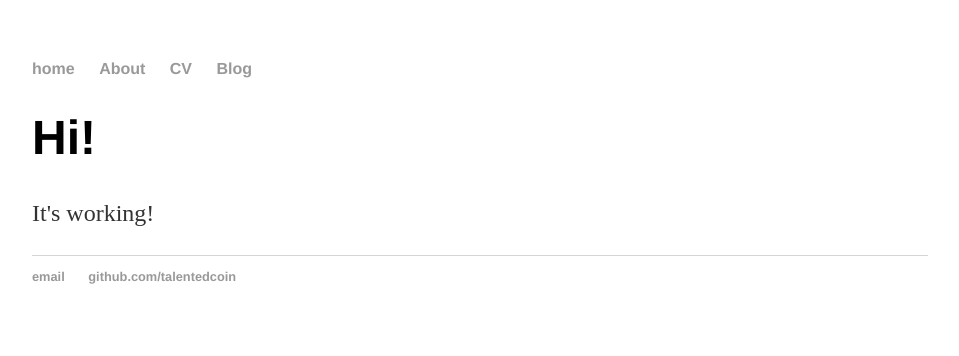
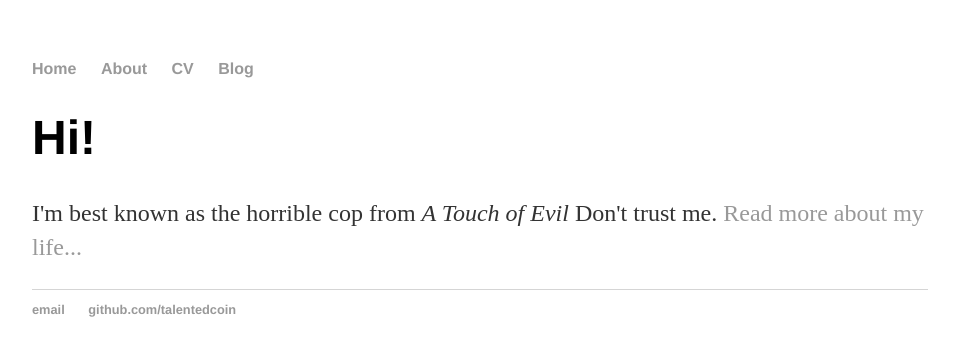
Before and after one commit to talentedcoin/talentedcoin.github.io, a Jekyll site: the page built from index.html, in a window 1280 px wide. Shown: the top 356 px of the page, without its empty margins (160-1119 px from the left). Built offline with Jekyll 4.4.1, drawn with Linux system fonts in a browser that asks for light colours.

Commit message:
Update index.html

```diff
--- a/index.html
+++ b/index.html
@@ -1,29 +1,8 @@
-<!DOCTYPE html>
-<html>
-	<head>
-		<title>talentedcoin.com</title>
-		<link rel="stylesheet" type="text/css" href="/css/main.css">
-	</head>
-	<body>
-		<nav>
-    		<ul>
-        		<li><a href="/">home</a></li>
-	        	<li><a href="/about">About</a></li>
-        		<li><a href="/cv">CV</a></li>
-        		<li><a href="/blog">Blog</a></li>
-    		</ul>
-		</nav>
-		<div class="container">
-    		<div class="blurb">
-        		<h1>Hi!</h1>
-				<p>It's working!</p>
-    		</div><!-- /.blurb -->
-		</div><!-- /.container -->
-		<footer>
-    		<ul>
-        		<li><a href="mailto:ryan@talentedcoin.com">email</a></li>
-        		<li><a href="https://github.com/talentedcoin">github.com/talentedcoin</a></li>
-			</ul>
-		</footer>
-	</body>
-</html>
+---
+layout: default
+title: talentedcoin
+---
+<div class="blurb">
+	<h1>Hi!</h1>
+	<p>I'm best known as the horrible cop from <em>A Touch of Evil</em> Don't trust me. <a href="/about">Read more about my life...</a></p>
+</div><!-- /.blurb -->
```
